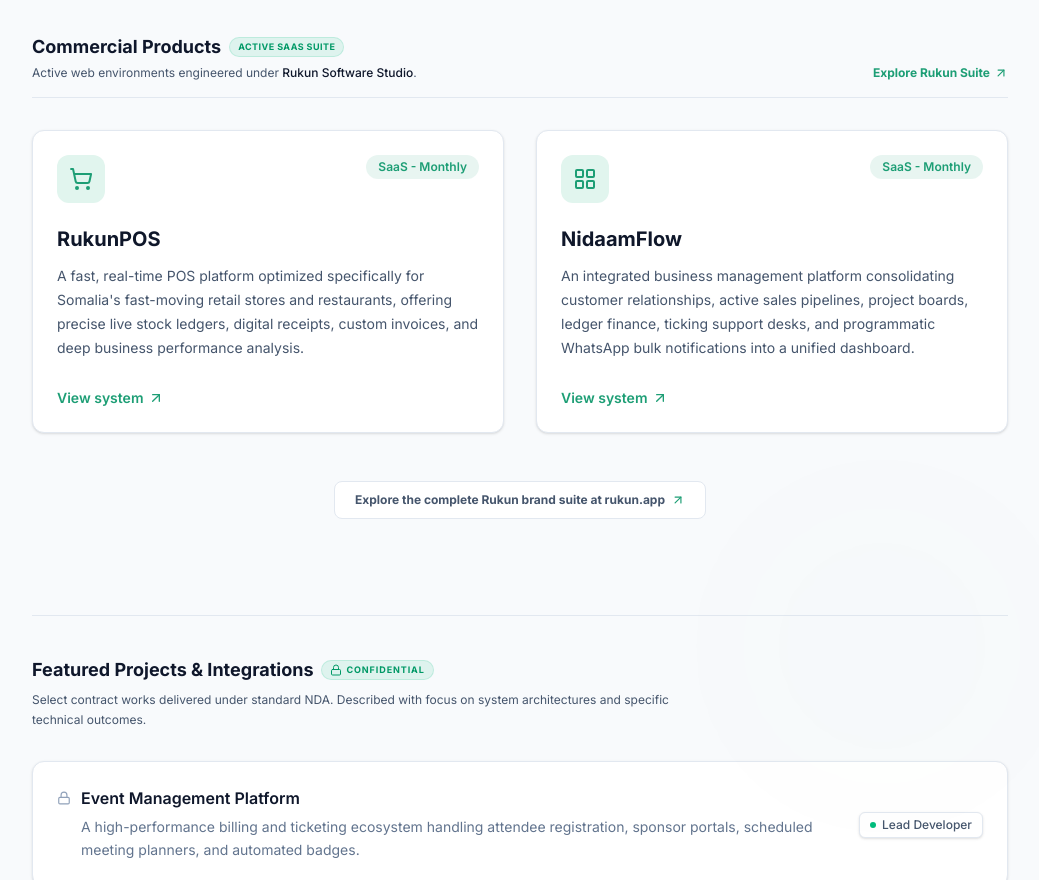
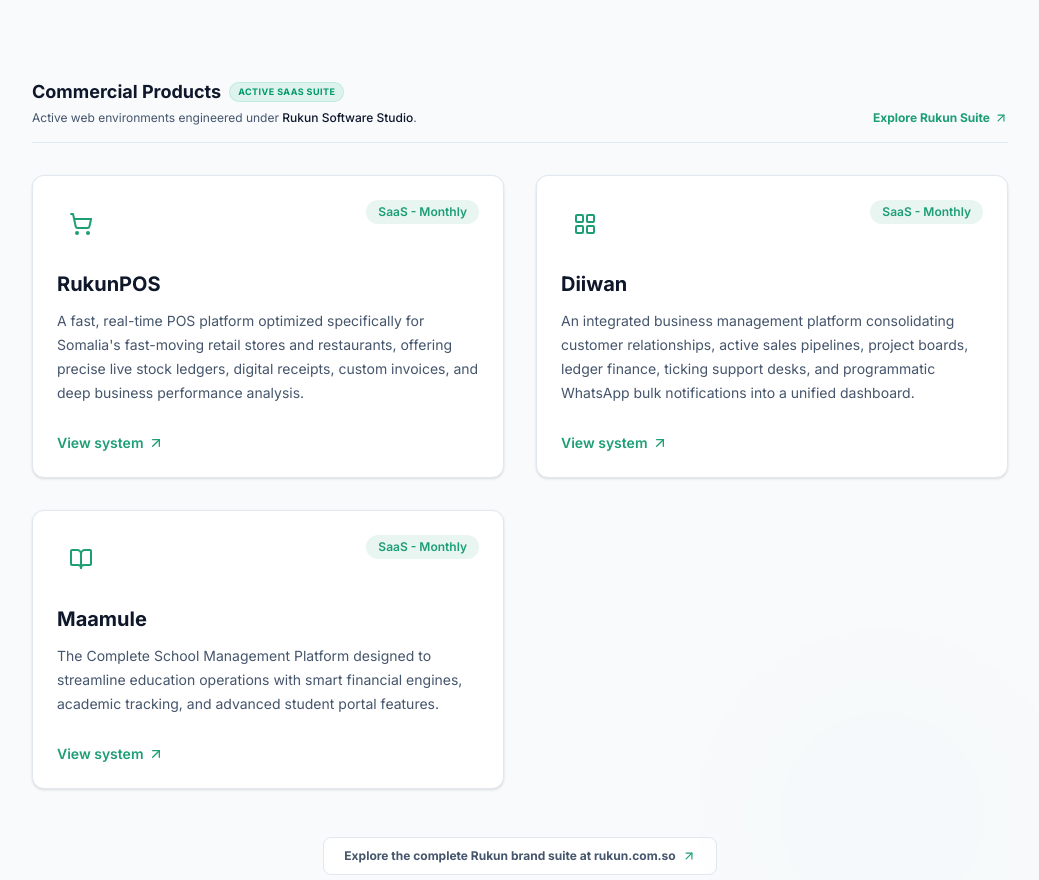
Before and after one commit to Muniir-abdullahi/diinbadane-portfolio, a React (Vite) app: page / in a window 1280 px wide. Shown: the part 1920-2800 px from the top of the page, without its empty margins (120-1159 px from the left). Built offline with nearby package versions, Linux system fonts and the light colour scheme.

Commit message:
feat: implement core project portfolio components and contact footer sections

```diff
--- a/src/components/Contact.tsx
+++ b/src/components/Contact.tsx
@@ -26,8 +26,8 @@
     },
     {
       name: "Corporate Suite",
-      value: "rukun.app",
-      href: "https://rukun.app",
+      value: "rukun.com.so",
+      href: "https://rukun.com.so",
       icon: <Building className="h-5 w-5 text-primary" id="icon-contact-company" />,
       tagline: "Commercial SaaS operations"
     }
--- a/src/components/Footer.tsx
+++ b/src/components/Footer.tsx
@@ -20,7 +20,7 @@
     },
     {
       icon: <Building className="h-4.5 w-4.5" id="footer-icon-company" />,
-      href: "https://rukun.app",
+      href: "https://rukun.com.so",
       label: "Corporate Suite"
     }
   ];
--- a/src/components/ProjectCard.tsx
+++ b/src/components/ProjectCard.tsx
@@ -1,5 +1,5 @@
 import React from "react";
-import { ArrowUpRight, ShoppingCart, LayoutGrid } from "lucide-react";
+import { ArrowUpRight, ShoppingCart, LayoutGrid, BookOpen } from "lucide-react";
 import { OwnProject } from "../lib/data";
 
 interface ProjectCardProps {
@@ -11,7 +11,7 @@
 export default function ProjectCard({ project, index }: ProjectCardProps) {
   const isLive = project.link && project.link !== "#";
   const category = "SaaS - Monthly";
-  const Icon = project.id === "nidaamflow" ? LayoutGrid : ShoppingCart;
+  const Icon = project.id === "diiwaan" ? LayoutGrid : project.id === "maamule" ? BookOpen : ShoppingCart;
 
   return (
     <article
--- a/src/components/Projects.tsx
+++ b/src/components/Projects.tsx
@@ -45,7 +45,7 @@
             </div>
 
             <a
-              href="https://rukun.app"
+              href="https://rukun.com.so"
               target="_blank"
               rel="noopener noreferrer"
               className="inline-flex items-center gap-1 text-xs font-bold text-primary hover:text-primary-dark transition-all group"
@@ -56,7 +56,7 @@
             </a>
           </div>
 
-          {/* Grid for RukunPOS and NidaamFlow */}
+          {/* Grid for RukunPOS, Diiwaan, and Maamule */}
           <div className="grid grid-cols-1 md:grid-cols-2 gap-8">
             {ownProjects.map((project, index) => (
               <ProjectCard key={index} project={project} index={index} />
@@ -66,13 +66,13 @@
           {/* Inline footer CTA */}
           <div className="flex justify-center pt-4" id="own-projects-footer">
             <a
-              href="https://rukun.app"
+              href="https://rukun.com.so"
               target="_blank"
               rel="noopener noreferrer"
               className="inline-flex items-center gap-1.5 text-xs font-bold text-slate-600 dark:text-slate-400 hover:text-emerald-700 dark:hover:text-white transition-all group bg-white dark:bg-slate-800/50 border border-slate-200 dark:border-slate-800 hover:border-slate-300 dark:hover:border-slate-700 rounded-lg px-5 py-2.5"
               id="link-visit-rukun-footer"
             >
-              Explore the complete Rukun brand suite at rukun.app
+              Explore the complete Rukun brand suite at rukun.com.so
               <ArrowUpRight className="h-3.5 w-3.5 transform group-hover:translate-x-0.5 group-hover:-translate-y-0.5 transition-transform text-primary" />
             </a>
           </div>
--- a/src/index.css
+++ b/src/index.css
@@ -1,27 +1,236 @@
 @import "tailwindcss";
 
+@plugin 'tailwindcss-animate';
+
+@custom-variant dark (&:is(.dark *));
+
 @theme {
-  --color-primary: #1D9E75;
-  --color-primary-dark: #178a63;
-  --color-primary-light: #E1F5EE;
-  --color-brand-navy: #0F172A;
-
   --font-sans: "Inter", -apple-system, BlinkMacSystemFont, "Segoe UI", Roboto, "Helvetica Neue", Arial, sans-serif;
   --font-mono: "Fira Code", "JetBrains Mono", monospace;
+
+  --radius-lg: var(--radius);
+  --radius-md: calc(var(--radius) - 2px);
+  --radius-sm: calc(var(--radius) - 4px);
+
+  --color-background: var(--background);
+  --color-foreground: var(--foreground);
+
+  --color-card: var(--card);
+  --color-card-foreground: var(--card-foreground);
+
+  --color-popover: var(--popover);
+  --color-popover-foreground: var(--popover-foreground);
+
+  --color-primary: var(--primary);
+  --color-primary-foreground: var(--primary-foreground);
+
+  --color-secondary: var(--secondary);
+  --color-secondary-foreground: var(--secondary-foreground);
+
+  --color-muted: var(--muted);
+  --color-muted-foreground: var(--muted-foreground);
+
+  --color-accent: var(--accent);
+  --color-accent-foreground: var(--accent-foreground);
+
+  --color-destructive: var(--destructive);
+  --color-destructive-foreground: var(--destructive-foreground);
+
+  --color-border: var(--border);
+  --color-input: var(--input);
+  --color-ring: var(--ring);
+
+  --color-chart-1: var(--chart-1);
+  --color-chart-2: var(--chart-2);
+  --color-chart-3: var(--chart-3);
+  --color-chart-4: var(--chart-4);
+  --color-chart-5: var(--chart-5);
+
+  --color-sidebar: var(--sidebar);
+  --color-sidebar-foreground: var(--sidebar-foreground);
+  --color-sidebar-primary: var(--sidebar-primary);
+  --color-sidebar-primary-foreground: var(--sidebar-primary-foreground);
+  --color-sidebar-accent: var(--sidebar-accent);
+  --color-sidebar-accent-foreground: var(--sidebar-accent-foreground);
+  --color-sidebar-border: var(--sidebar-border);
+  --color-sidebar-ring: var(--sidebar-ring);
 
   --shadow-soft: 0 18px 45px rgba(15, 23, 42, 0.08);
 }
 
-@custom-variant dark (&:is(.dark *));
+:root {
+  color-scheme: light;
+  scroll-behavior: smooth;
+
+  --radius: 0.5rem;
+
+  /* Base and Requested Design tokens */
+  --background: #ffffff;
+  --foreground: #0f172a;
+
+  /* Surfaces */
+  --card: #ffffff;
+  --card-foreground: #0f172a;
+  --popover: #ffffff;
+  --popover-foreground: #0f172a;
+
+  /* Primary and Brand Palette mapping */
+  --primary: #1d9e75;
+  --primary-foreground: #ffffff;
+  --primary-dark: #178a63;
+  --primary-light: #e1f5ee;
+  --primary-text: #0f6e56;
+
+  --secondary: #e1f5ee;
+  --secondary-foreground: #0f6e56;
+
+  /* Spacing and Neutral colors */
+  --navy: #0f172a;
+  --gray-950: #0f172a;
+  --gray-900: #111827;
+  --gray-700: #374151;
+  --gray-500: #6b7280;
+  --gray-300: #d1d5db;
+  --gray-100: #f3f4f6;
+  --gray-5: #f9fafb;
+
+  /* Support Colors */
+  --muted: #f3f4f6;
+  --muted-foreground: #6b7280;
+  --accent: #e1f5ee;
+  --accent-foreground: #0f6e56;
+
+  --destructive: #dc2626;
+  --destructive-foreground: #ffffff;
+
+  --success: #16a34a;
+  --success-light: #dcfce7;
+  --warning: #d97706;
+  --warning-light: #fef3c7;
+  --danger: #dc2626;
+  --danger-light: #fee2e2;
+  --info: #2563eb;
+  --info-light: #dbeafe;
+
+  /* Borders & Inputs */
+  --border: #e2e8f0;
+  --input: #e2e8f0;
+  --ring: #1d9e75;
+
+  /* Charts */
+  --chart-1: #1d9e75;
+  --chart-2: #178a63;
+  --chart-3: #2563eb;
+  --chart-4: #d97706;
+  --chart-5: #6b7280;
+
+  /* Sidebar mappings */
+  --sidebar: #f9fafb;
+  --sidebar-foreground: #0f172a;
+  --sidebar-primary: #1d9e75;
+  --sidebar-primary-foreground: #ffffff;
+  --sidebar-accent: #e1f5ee;
+  --sidebar-accent-foreground: #0f6e56;
+  --sidebar-border: #e2e8f0;
+  --sidebar-ring: #1d9e75;
+}
+
+.dark {
+  color-scheme: dark;
+  --background: #0f172a;
+  --foreground: #f9fafb;
+
+  --card: #1e293b;
+  --card-foreground: #f9fafb;
+  --popover: #1e293b;
+  --popover-foreground: #f9fafb;
+
+  --primary: #1d9e75;
+  --primary-foreground: #ffffff;
+  --secondary: #0f6e56;
+  --secondary-foreground: #ffffff;
+
+  --muted: #334155;
+  --muted-foreground: #94a3b8;
+  --accent: #0f6e56;
+  --accent-foreground: #ffffff;
+  --destructive: #ef4444;
+  --destructive-foreground: #ffffff;
+
+  --border: #334155;
+  --input: #334155;
+  --ring: #1d9e75;
+
+  --chart-1: #1d9e75;
+  --chart-2: #178a63;
+  --chart-3: #3b82f6;
+  --chart-4: #f59e0b;
+  --chart-5: #94a3b8;
+
+  --sidebar: #1e293b;
+  --sidebar-foreground: #f9fafb;
+  --sidebar-primary: #1d9e75;
+  --sidebar-primary-foreground: #ffffff;
+  --sidebar-accent: #334155;
+  --sidebar-accent-foreground: #f9fafb;
+  --sidebar-border: #334155;
+  --sidebar-ring: #1d9e75;
+}
+
+*, *::before, *::after {
+  box-sizing: border-box;
+}
 
 html {
   scroll-behavior: smooth;
   scroll-padding-top: 5rem;
+  -webkit-font-smoothing: antialiased;
+  -moz-osx-font-smoothing: grayscale;
+  text-rendering: optimizeLegibility;
 }
 
 body {
+  min-height: 100vh;
+  background: var(--background);
+  color: var(--foreground);
   font-family: var(--font-sans);
   overflow-x: hidden;
+}
+
+h1, h2, h3, h4, h5, h6 {
+  letter-spacing: 0;
+}
+
+button, input, select, textarea {
+  font: inherit;
+}
+
+::selection {
+  background: rgba(29, 158, 117, 0.18);
+}
+
+.grid-pattern {
+  background-image:
+    linear-gradient(rgba(29, 158, 117, 0.1) 1px, transparent 1px),
+    linear-gradient(90deg, rgba(29, 158, 117, 0.1) 1px, transparent 1px),
+    radial-gradient(circle at 20% 20%, rgba(29, 158, 117, 0.12), transparent 28%),
+    radial-gradient(circle at 80% 10%, rgba(15, 23, 42, 0.08), transparent 24%);
+  background-size: 44px 44px, 44px 44px, 100% 100%, 100% 100%;
+}
+
+.dot-pattern {
+  background-image: radial-gradient(rgba(15, 23, 42, 0.12) 1px, transparent 1px);
+  background-size: 18px 18px;
+}
+
+@layer base {
+  * {
+    @apply border-border;
+  }
+
+  body {
+    @apply bg-background text-foreground;
+  }
 }
 
 /* Scrollbar styles */
--- a/src/lib/data.ts
+++ b/src/lib/data.ts
@@ -67,14 +67,21 @@
     name: "RukunPOS",
     description: "A fast, real-time POS platform optimized specifically for Somalia's fast-moving retail stores and restaurants, offering precise live stock ledgers, digital receipts, custom invoices, and deep business performance analysis.",
     stack: ["Laravel", "React", "Inertia.js", "PostgreSQL", "Tailwind CSS"],
-    link: "https://pos.rukun.app"
+    link: "https://pos.rukun.com.so/"
   },
   {
-    id: "nidaamflow",
-    name: "NidaamFlow",
+    id: "diiwaan",
+    name: "Diiwan",
     description: "An integrated business management platform consolidating customer relationships, active sales pipelines, project boards, ledger finance, ticking support desks, and programmatic WhatsApp bulk notifications into a unified dashboard.",
     stack: ["Laravel", "React", "Inertia.js", "MySQL", "Tailwind CSS"],
-    link: "https://nidaamflow.rukun.app"
+    link: "https://diiwaan.rukun.com.so/"
+  },
+  {
+    id: "maamule",
+    name: "Maamule",
+    description: "The Complete School Management Platform designed to streamline education operations with smart financial engines, academic tracking, and advanced student portal features.",
+    stack: ["Laravel", "React", "Inertia.js", "MySQL", "Tailwind CSS"],
+    link: "https://maamule.rukun.com.so/"
   }
 ];
 
```
Also changed, not shown: package.json (+7 -6 lines), 1 other file (tests, documents, lock files or other folders).
